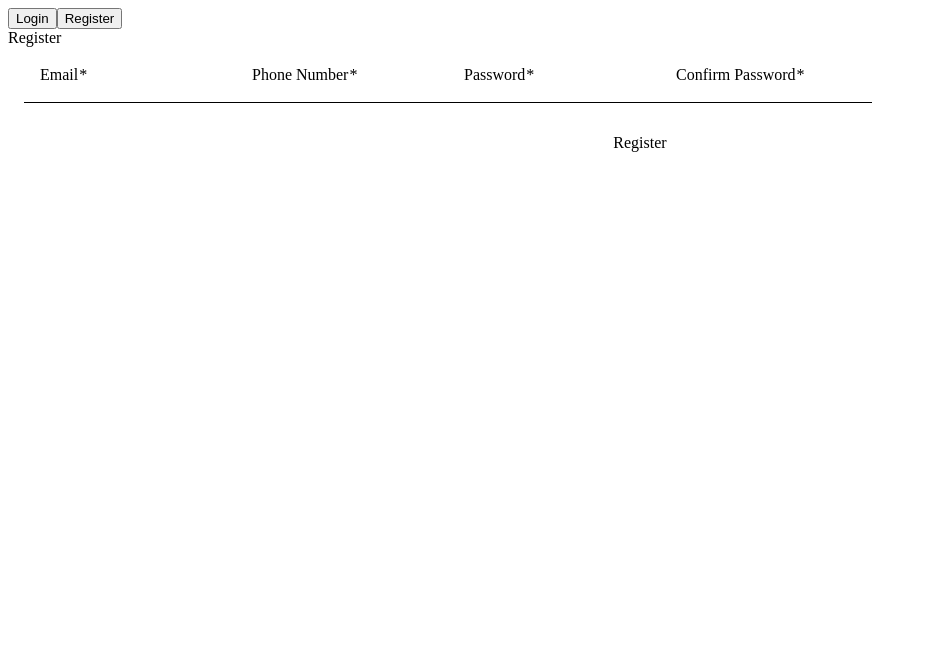
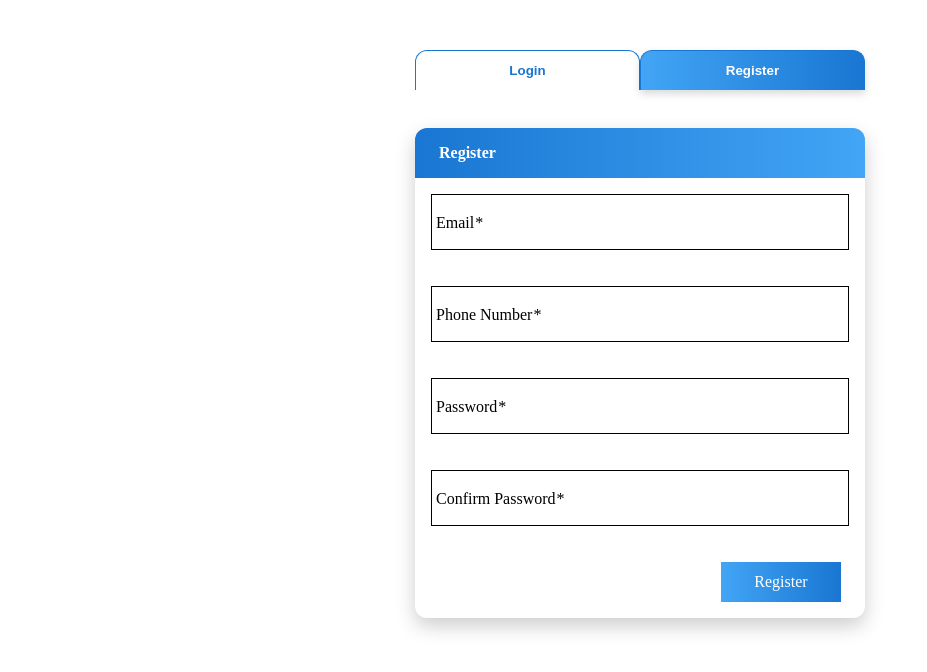
Before and after one commit to pety02/WarehouseFE, an Angular app: page / in a window 1280 px wide. Both pictures are taken after a click on the button "Register". Shown: the top 672 px of the page, without its empty margins (0-927 px from the left). Built offline with nearby package versions, Linux system fonts and the light colour scheme.

Commit message:
Registration form styled.

```diff
--- a/src/app/app.component.css
+++ b/src/app/app.component.css
@@ -0,0 +1,40 @@
+/* Container for form and buttons */
+.form-container {
+  display: flex;
+  flex-direction: column;
+  align-items: center;
+  margin-top: 50px;
+  position: relative;
+}
+
+/* Toggle buttons container */
+.toggle-buttons {
+  display: flex;
+  width: 450px; /* same as the form width */
+  margin-bottom: -12px; /* overlap the form slightly */
+  z-index: 2;
+}
+
+/* Each button takes half width */
+.toggle-button {
+  flex: 1;
+  padding: 12px 0;
+  border-radius: 12px 12px 0 0; /* rounded top corners */
+  border: 1px solid #1976d2;
+  border-bottom: none; /* connect with form below */
+  background-color: white;
+  color: #1976d2;
+  font-weight: 600;
+  transition: all 0.3s ease;
+}
+
+.toggle-button:hover {
+  background-color: #e3f2fd;
+}
+
+/* Active button styling */
+.toggle-button.active {
+  background: linear-gradient(90deg, #42a5f5, #1976d2);
+  color: white;
+  box-shadow: 0 4px 8px rgba(0, 0, 0, 0.15);
+}
--- a/src/app/app.component.html
+++ b/src/app/app.component.html
@@ -1,5 +1,26 @@
-<button mat-button (click)="showLogin = true">Login</button>
-<button mat-button (click)="showLogin = false">Register</button>
+<div class="form-container">
+  <!-- Toggle buttons -->
+  <div class="toggle-buttons">
+    <button
+      mat-button
+      class="toggle-button"
+      [ngClass]="{ active: showLogin }"
+      (click)="showLogin = true"
+    >
+      Login
+    </button>
 
-<app-login-form *ngIf="showLogin"></app-login-form>
-<app-registration-form *ngIf="!showLogin"></app-registration-form>
+    <button
+      mat-button
+      class="toggle-button"
+      [ngClass]="{ active: !showLogin }"
+      (click)="showLogin = false"
+    >
+      Register
+    </button>
+  </div>
+
+  <!-- Forms -->
+  <app-login-form *ngIf="showLogin"></app-login-form>
+  <app-registration-form *ngIf="!showLogin"></app-registration-form>
+</div>
--- a/src/app/app.component.ts
+++ b/src/app/app.component.ts
@@ -1,12 +1,12 @@
 import { Component } from '@angular/core';
 import { RouterOutlet } from '@angular/router';
 import {LoginFormComponent} from './login-form/login-form.component';
-import {NgIf} from '@angular/common';
+import {NgClass, NgIf} from '@angular/common';
 import {RegistrationFormComponent} from './registration-form/registration-form.component';
 
 @Component({
   selector: 'app-root',
-  imports: [RouterOutlet, LoginFormComponent, RegistrationFormComponent, NgIf, RegistrationFormComponent, RegistrationFormComponent, RegistrationFormComponent, RegistrationFormComponent],
+  imports: [RouterOutlet, LoginFormComponent, RegistrationFormComponent, NgIf, RegistrationFormComponent, RegistrationFormComponent, RegistrationFormComponent, RegistrationFormComponent, NgClass],
   templateUrl: './app.component.html',
   styleUrl: './app.component.css'
 })
--- a/src/app/login-form/login-form.component.css
+++ b/src/app/login-form/login-form.component.css
@@ -37,6 +37,7 @@
   display: flex;
   justify-content: flex-end;
   padding: 16px 24px;
+  color: white;
 }
 
 /* Blue button with subtle gradient */
--- a/src/app/registration-form/registration-form.component.css
+++ b/src/app/registration-form/registration-form.component.css
@@ -0,0 +1,61 @@
+/* Center the card */
+.registration-form {
+  display: flex;
+  justify-content: center;
+  margin-top: 50px;
+}
+
+/* Card styling */
+.registration-card {
+  width: 450px;
+  border-radius: 12px;
+  box-shadow: 0 8px 20px rgba(0, 0, 0, 0.2);
+  overflow: hidden;
+}
+
+/* Header with blue gradient */
+.card-header {
+  background: linear-gradient(90deg, #1976d2, #42a5f5); /* blue palette */
+  color: white;
+  padding: 16px 24px;
+  font-weight: 600;
+}
+
+/* Spacing between form fields */
+.form-field {
+  margin-bottom: 16px;
+  margin-top: 16px;
+}
+
+/* Full-width inputs */
+.full-width {
+  width: 100%;
+}
+
+/* Actions section */
+.actions {
+  display: flex;
+  justify-content: flex-end;
+  padding: 16px 24px;
+  color: white;
+}
+
+/* Blue gradient register button */
+.register-button {
+  background: linear-gradient(90deg, #42a5f5, #1976d2);
+  color: white;
+  font-weight: 500;
+  min-width: 120px;
+  transition: all 0.3s ease;
+}
+
+.register-button:hover {
+  background: linear-gradient(90deg, #1976d2, #42a5f5);
+  box-shadow: 0 4px 12px rgba(0, 0, 0, 0.3);
+}
+
+/* Optional: focus border color for inputs */
+.mat-form-field.mat-focused .mat-form-field-outline {
+  color: #1976d2;
+  border-color: #1976d2;
+}
--- a/src/app/registration-form/registration-form.component.html
+++ b/src/app/registration-form/registration-form.component.html
@@ -1,35 +1,61 @@
 <form [formGroup]="registrationForm" (ngSubmit)="onSubmit()" class="registration-form">
-  <mat-card>
+  <mat-card class="registration-card">
+    <mat-card-header class="card-header">
       <mat-card-title>Register</mat-card-title>
+    </mat-card-header>
+
     <mat-card-content>
-      <mat-form-field appearance="fill" class="full-width">
+      <div class="form-field">
+        <mat-form-field appearance="outline" class="full-width">
           <mat-label>Email</mat-label>
           <input matInput formControlName="email" type="email">
-        <mat-error *ngIf="registrationForm.get('email')?.hasError('required')">Email is required</mat-error>
-        <mat-error *ngIf="registrationForm.get('email')?.hasError('email')">Invalid email</mat-error>
+          <mat-error *ngIf="registrationForm.get('email')?.hasError('required')">
+            Email is required
+          </mat-error>
+          <mat-error *ngIf="registrationForm.get('email')?.hasError('email')">
+            Invalid email
+          </mat-error>
         </mat-form-field>
+      </div>
 
-      <mat-form-field appearance="fill" class="full-width">
+      <div class="form-field">
+        <mat-form-field appearance="outline" class="full-width">
           <mat-label>Phone Number</mat-label>
           <input matInput formControlName="phoneNumber" type="tel">
-        <mat-error *ngIf="registrationForm.get('phoneNumber')?.hasError('required')">Phone number is required</mat-error>
+          <mat-error *ngIf="registrationForm.get('phoneNumber')?.hasError('required')">
+            Phone number is required
+          </mat-error>
         </mat-form-field>
+      </div>
 
-      <mat-form-field appearance="fill" class="full-width">
+      <div class="form-field">
+        <mat-form-field appearance="outline" class="full-width">
           <mat-label>Password</mat-label>
           <input matInput formControlName="password" type="password">
-        <mat-error *ngIf="registrationForm.get('password')?.hasError('required')">Password is required</mat-error>
+          <mat-error *ngIf="registrationForm.get('password')?.hasError('required')">
+            Password is required
+          </mat-error>
         </mat-form-field>
+      </div>
 
-      <mat-form-field appearance="fill" class="full-width">
+      <div class="form-field">
+        <mat-form-field appearance="outline" class="full-width">
           <mat-label>Confirm Password</mat-label>
           <input matInput formControlName="confirmPassword" type="password">
-        <mat-error *ngIf="registrationForm.get('confirmPassword')?.hasError('required')">Please re-enter password</mat-error>
+          <mat-error *ngIf="registrationForm.get('confirmPassword')?.hasError('required')">
+            Please re-enter password
+          </mat-error>
           <mat-error *ngIf="registrationForm.hasError('mismatch') && registrationForm.get('confirmPassword')?.touched">
             Passwords do not match
           </mat-error>
         </mat-form-field>
+      </div>
     </mat-card-content>
-    <button mat-raised-button color="primary" type="submit">Register</button>
+
+    <mat-card-actions class="actions">
+      <button mat-raised-button type="submit" class="register-button">
+        Register
+      </button>
+    </mat-card-actions>
   </mat-card>
 </form>
```
Lines whose indentation alone changed are shown as unchanged.
